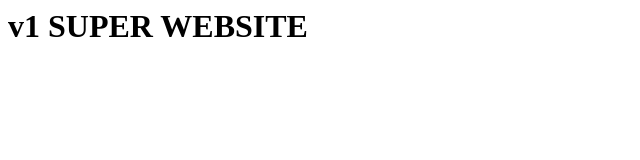
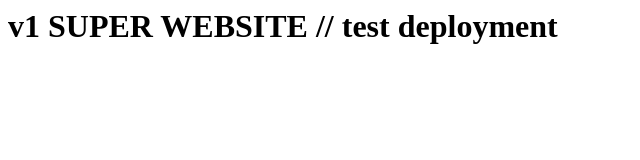
Before and after one commit to billythecloud/infa01repo, a plain HTML site: page index.html in a window 1280 px wide. Shown: the whole page, without its empty margins (0-640 px from the left). Drawn offline with Linux system fonts and the light colour scheme.

Commit message:
added; extended header

```diff
--- a/index.html
+++ b/index.html
@@ -1 +1 @@
-<h1>v1 SUPER WEBSITE</h1>
+<h1>v1 SUPER WEBSITE // test deployment</h1>
```
